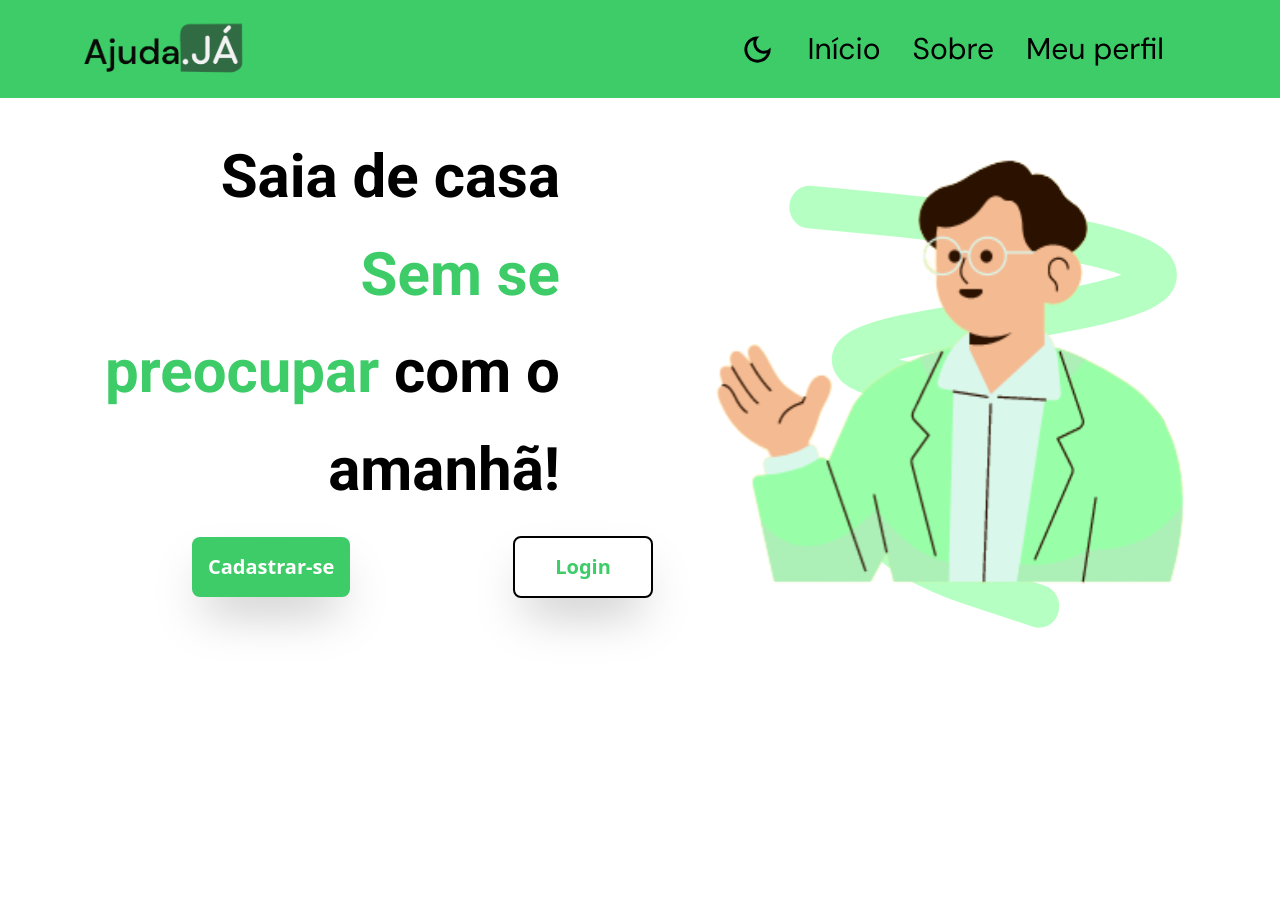
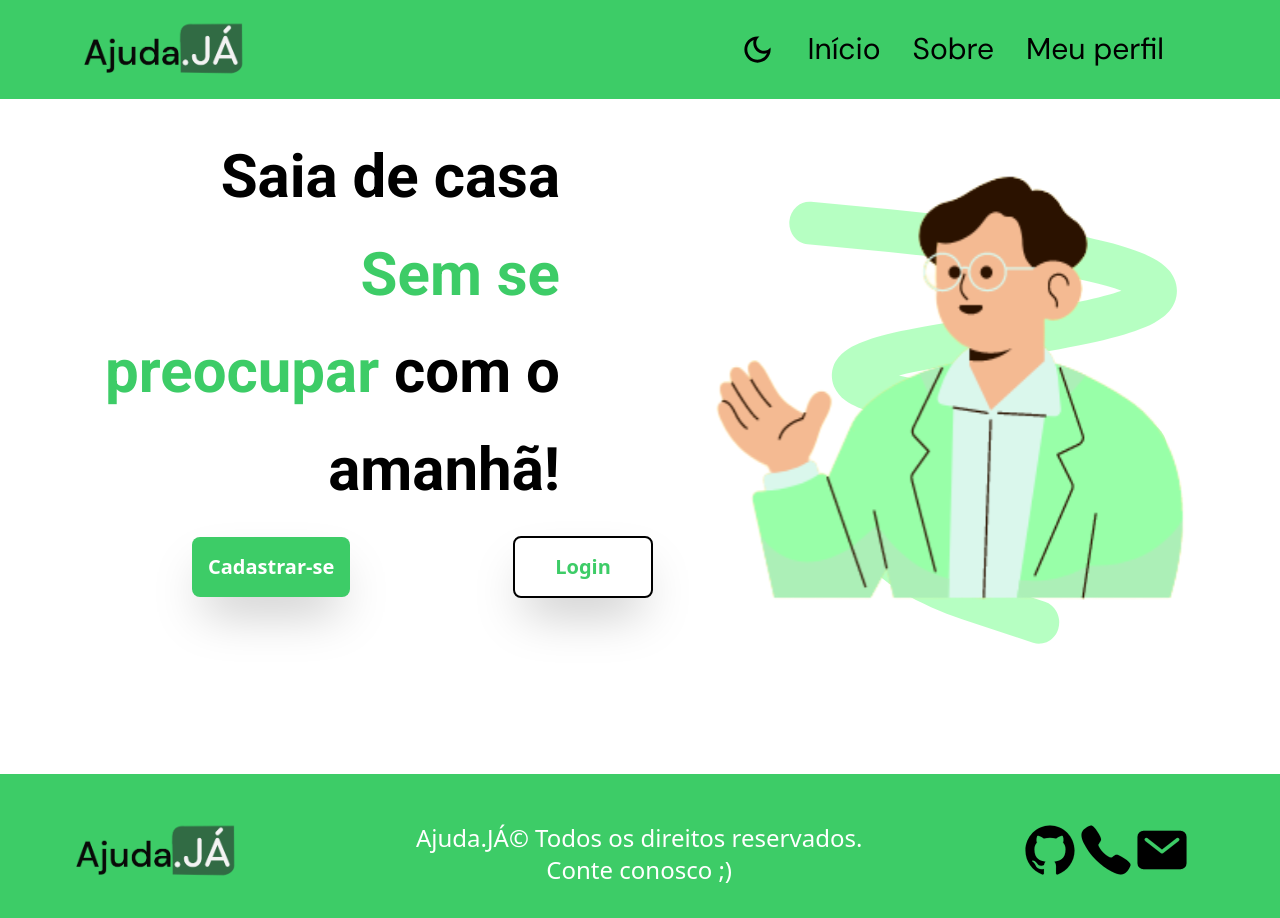
Before and after one commit to PedroVenchiarutti/ajudaJa-Project, a React (Vite) app: page /home in a window 1280 px wide. Before the commit the page ends 800 px from the top, so only its background shows below. Built offline with nearby package versions, Linux system fonts and the light colour scheme.

Commit message:
Finishied the footer

```diff
--- a/src/Pages/Homepages/Homepage.jsx
+++ b/src/Pages/Homepages/Homepage.jsx
@@ -1,40 +1,54 @@
 import React, { useState } from 'react';
 
 import Header from '../../components/Header';
+import Footer from '../../components/Footer';
 
-import Button from '@mui/material/Button'
-import '../../index.scss'
+import '../../index.scss';
 
 function Homepage() {
   return (
+    <>
       <div>
         <Header />
-    <div className='flex md:max-h-[520px]'>
-
-    <div className='max-w-3xl flex-col flex-1 md:max-h-72 md:pr-0 pr-16'>
-      <h1  className='pt-32 md:mr-36 text-right font-secondary md:text-[60px] leading-relaxed text-[25px] font-bold pl-10'>Saia de casa<h1   className='text-firstSessionFontColor'>Sem se</h1  ><font    className='text-firstSessionFontColor flex-row'> preocupar </font >com o amanhã!</h1 >
-
-
+        <div className="flex md:max-h-[520px]">
+          <div className="max-w-3xl flex-col flex-1 md:max-h-72 md:pr-0 pr-16">
+            <h1 className="pt-32 md:mr-36 text-right font-secondary md:text-[60px] leading-relaxed text-[25px] font-bold pl-10">
+              Saia de casa<h1 className="text-firstSessionFontColor">Sem se</h1>
+              <font className="text-firstSessionFontColor flex-row">
+                preocupar {' '}
+              </font>
+              com o amanhã!
+            </h1>
           </div>
-    <div className='max-w-xl'>
-      <img className='md:mt-24   pt-40 md:pt-0  pb-12 md:w-[629px] md:h-[671px] pr-7' src="images/img-header.svg" alt="" />
+          <div className="max-w-xl">
+            <img
+              className="md:mt-28   pt-40 md:pt-0  pb-12 md:w-[629px] md:h-[671px] pr-7"
+              src="images/img-header.svg"
+              alt=""
+            />
           </div>
         </div>
-      <button className=' mt-4 group bg-buttonColor hover:bg-faqGrayBg md:p-[16px] md:ml-48 md:mr-18 border-[1px] border-hidden hover:border-solid shadow-2xl p-2
-      mr-20 ml-[10%] rounded-lg hover:animate-pulse duration-500'>
-        <h1 className='text-xl group-hover:text-buttonColor duration-500
-        text-fontColor md:font-bold'>
+        <button
+          className=" mt-4 group bg-buttonColor hover:bg-faqGrayBg md:p-[16px] md:ml-48 md:mr-18 border-[1px] border-hidden hover:border-solid shadow-2xl p-2
+      mr-20 ml-[10%] rounded-lg hover:animate-pulse duration-500"
+        >
+          <h1
+            className="text-xl group-hover:text-buttonColor duration-500
+        text-fontColor md:font-bold"
+          >
             Cadastrar-se
           </h1>
         </button>
 
-        <button className='group hover:bg-navBg duration-500 md:p-[15px] md:ml-[83px] md:pl-10 md:pr-10 mr-[1px] border-2 pl-5 mt-4  p-2 rounded-lg shadow-2xl ml-2 pr-5'>
-          <h1 className='group-hover:text-faqGrayBg group-hover:animate-pulse text-buttonColor md:font-bold text-xl'>
+        <button className="group hover:bg-navBg duration-500 md:p-[15px] md:ml-[83px] md:pl-10 md:pr-10 mr-[1px] border-2 pl-5 mt-4  p-2 rounded-lg shadow-2xl ml-2 pr-5">
+          <h1 className="group-hover:text-faqGrayBg group-hover:animate-pulse text-buttonColor md:font-bold text-xl">
             Login
           </h1>
         </button>
       </div>
+      <Footer />
+    </>
   );
-};
+}
 
 export default Homepage;
--- /dev/null
+++ b/src/components/Footer.jsx
@@ -0,0 +1,26 @@
+import React from 'react';
+
+export default function Footer (){
+    return(
+        <div className="mt-44 flex bg-navBg h-36 w-screen text-center md:text-2xl text-[10px]">
+        <img
+          src="images\logo-v2.png"
+          alt=""
+          className="md:w-[172px] md:h-[58.76px] w-[70px] h-[28px] md:ml-[68px] ml-4 mt-12"
+        />
+        <div className="pl-11 md:pl-44">
+          <h1 className="mt-12 text-fontColor">
+            Ajuda.JÁ© Todos os direitos reservados.
+          </h1>
+          <h1 className="text-fontColor">Conte conosco ;)</h1>
+        </div>
+            <div className='md:ml-40 ml-10 md:mt-12 mt-[72px] text-[56px]'>
+
+          <ion-icon name="logo-github"></ion-icon>
+          <ion-icon name="call"></ion-icon>
+          <ion-icon name="mail"></ion-icon>
+        </div>
+      </div>
+    )
+
+}
--- a/src/components/Header.jsx
+++ b/src/components/Header.jsx
@@ -1,20 +1,18 @@
 import React, {useState} from 'react';
 import DarkModeOutlinedIcon from '@mui/icons-material/DarkModeOutlined';
-import MenuOutlinedIcon from '@mui/icons-material/MenuOutlined';
-import CloseIcon from '@mui/icons-material/Close';
 
 
 
 function Header() {
 
-  let [menu, setMenu] =   useState(false);
+  const [menu, setMenu] =   useState(false);
 
   return (
     <div className='fixed w-screen'>
       <nav className="p-5 bg-navBg items-center md:flex md:items-center md:justify-between">
         <div className='flex justify-between'>
           <span className="text-2xl font-primary cursor-pointer md:ml-14 ml-4 ml:shadow">
-            <img className="inline w-[172px] h-[58.76] " src="images\logo-v2.png" />
+            <img className="inline w-[172px] h-[58.76px] " src="images\logo-v2.png" />
           </span>
           <div onClick={()=> setMenu(!menu)} className='cursor-pointer py-4 text-3xl cursor-hiddenpointer md:hidden block mx-2'>
           <ion-icon name={menu ? 'close' : 'menu'}></ion-icon>
```
Lines whose indentation alone changed are shown as unchanged.
